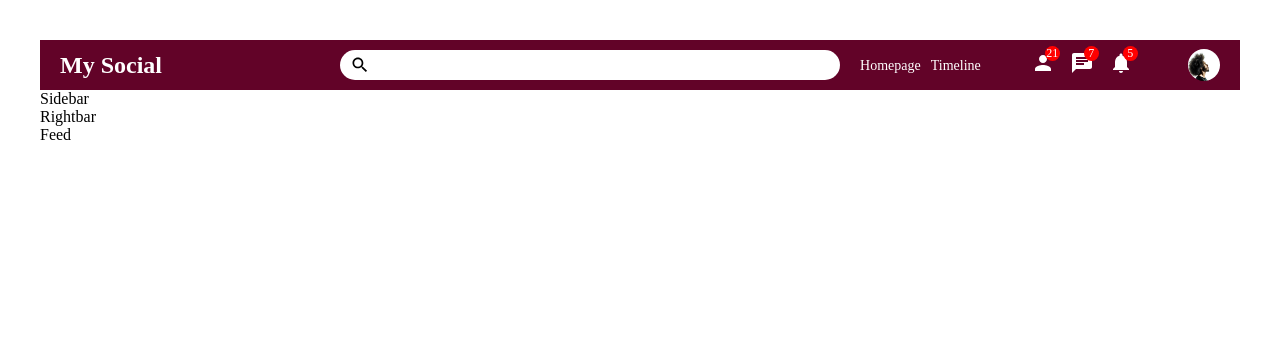
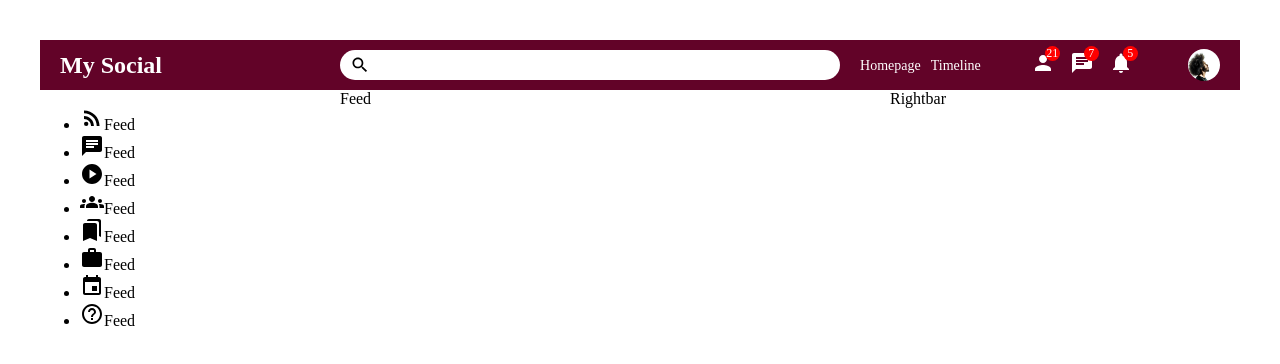
Before and after one commit to DEANKAGO/my-social, a React (Vite) app: page / in a window 1280 px wide. Shown: the top 364 px of the page. Built offline with nearby package versions, Linux system fonts and the light colour scheme.

Commit message:
added sidebar component icons

```diff
--- a/src/components/feed/Feed.jsx
+++ b/src/components/feed/Feed.jsx
@@ -3,7 +3,9 @@ import "./feed.css"
 
 const Feed = () => {
   return (
-    <div>Feed</div>
+    <div className='feed'>
+        Feed
+    </div>
   )
 }
 
--- a/src/components/feed/feed.css
+++ b/src/components/feed/feed.css
@@ -0,0 +1,3 @@
+.feed {
+    flex: 5.5;
+}
--- a/src/components/rightbar/Rightbar.jsx
+++ b/src/components/rightbar/Rightbar.jsx
@@ -3,7 +3,9 @@ import "./rightbar.css"
 
 const Rightbar = () => {
   return (
-    <div>Rightbar</div>
+    <div className='rightbar'>
+        Rightbar
+    </div>
   )
 }
 
--- a/src/components/rightbar/rightbar.css
+++ b/src/components/rightbar/rightbar.css
@@ -0,0 +1,3 @@
+.rightbar {
+    flex: 3.5;
+}
--- a/src/components/sidebar/Sidebar.jsx
+++ b/src/components/sidebar/Sidebar.jsx
@@ -1,9 +1,47 @@
 import React from 'react'
+import { RssFeed, Chat, PlayCircle, Groups, Bookmarks, Work, Event, HelpOutline } from '@mui/icons-material'
 import "./sidebar.css"
 
 const Sidebar = () => {
   return (
-    <div>Sidebar</div>
+    <div className='sidebar'>
+        <div className="sideWrapper">
+            <ul className='sideList'>
+                <li className='sideListItem'>
+                    < RssFeed className='sideIcon'/>
+                    <span className="sideListItemText">Feed</span>
+                </li>
+                <li className='sideListItem'>
+                    < Chat className='sideIcon'/>
+                    <span className="sideListItemText">Feed</span>
+                </li>
+                <li className='sideListItem'>
+                    < PlayCircle className='sideIcon'/>
+                    <span className="sideListItemText">Feed</span>
+                </li>
+                <li className='sideListItem'>
+                    < Groups className='sideIcon'/>
+                    <span className="sideListItemText">Feed</span>
+                </li>
+                <li className='sideListItem'>
+                    < Bookmarks className='sideIcon'/>
+                    <span className="sideListItemText">Feed</span>
+                </li>
+                <li className='sideListItem'>
+                    < Work className='sideIcon'/>
+                    <span className="sideListItemText">Feed</span>
+                </li>
+                <li className='sideListItem'>
+                    < Event className='sideIcon'/>
+                    <span className="sideListItemText">Feed</span>
+                </li>
+                <li className='sideListItem'>
+                    < HelpOutline className='sideIcon'/>
+                    <span className="sideListItemText">Feed</span>
+                </li>
+            </ul>
+        </div>
+    </div>
   )
 }
 
--- a/src/components/sidebar/sidebar.css
+++ b/src/components/sidebar/sidebar.css
@@ -0,0 +1,4 @@
+.sidebar {
+    flex: 3;
+    height: calc(100vh - 50px);
+}
--- a/src/pages/home/Home.jsx
+++ b/src/pages/home/Home.jsx
@@ -11,8 +11,8 @@ const Home = () => {
       <Topbar/>
       <div className='homeContainer'>
         <Sidebar/>
+        <Feed/>
         <Rightbar/>
-        <Feed/>
       </div>
     </>
   )
--- a/src/pages/home/home.css
+++ b/src/pages/home/home.css
@@ -0,0 +1,4 @@
+.homeContainer {
+    display: flex;
+    width: 100%;
+}
```
